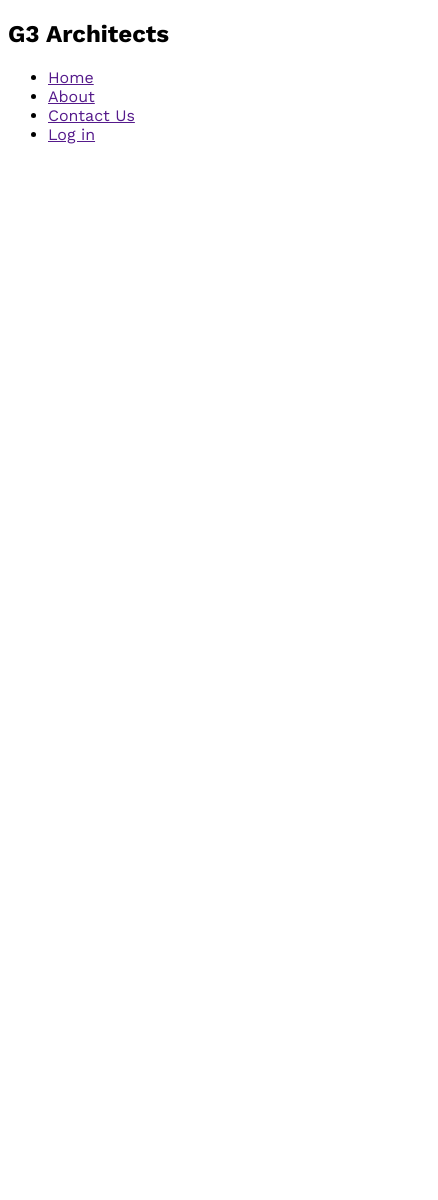
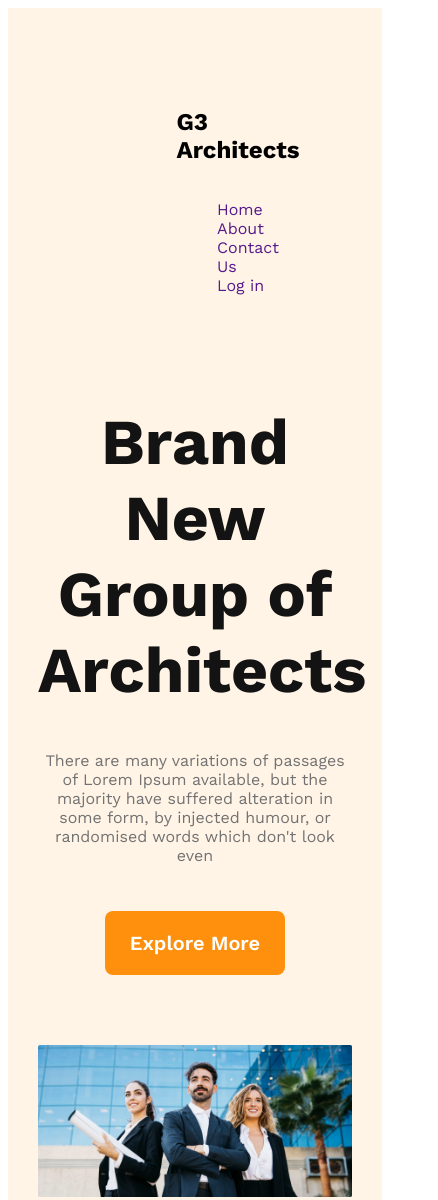
Before and after one commit to RatulDebnathPranob/g3-architects-website-practice, a plain HTML site: page index.html in a window 390 px wide. Shown: the top 1200 px of the page, 438 px wide, since content can reach past the window. Before the commit the page ends 844 px from the top, so only its background shows below. Drawn offline with nearby package versions, Linux system fonts and the light colour scheme.

Commit message:
media queries added

```diff
--- a/index.html
+++ b/index.html
@@ -18,6 +18,15 @@
 
             </ul>
         </nav>
+        <div class="banner-container">
+            <div class="banner-details">
+                <h1 class="banner-name">Brand New Group of Architects
+                </h1>
+                <p class="banner-info">There are many variations of passages of Lorem Ipsum available, but the majority have suffered alteration in some form, by injected humour, or randomised words which don't look even</p>
+                <button class="btn-primary">Explore More</button>
+            </div>
+            <img class="banner-img" src="images/banner.png" alt="">
+        </div>
     </header>
     <main>
 
--- a/style.css
+++ b/style.css
@@ -2,9 +2,98 @@
 
 @import url('https://fonts.googleapis.com/css2?family=Geologica:wght@200&family=Heebo&family=Lato:wght@700&family=Work+Sans:wght@400;600;700&display=swap');
 
-*{
+/* Shared Styles */
+.btn-primary {
+    width: 180px;
+    height: 64px;
+    border-radius: 8px;
+    background-color: #FF900E;
+    border-style: none;
+    color: #FFF;
+    font-size: 20px;
+    font-weight: 600;
+}
+* {
     font-family: 'Geologica', sans-serif;
-font-family: 'Heebo', sans-serif;
-font-family: 'Lato', sans-serif;
-font-family: 'Work Sans', sans-serif;
+    font-family: 'Heebo', sans-serif;
+    font-family: 'Lato', sans-serif;
+    font-family: 'Work Sans', sans-serif;
 }
+
+/* nav styles */
+
+header{
+    background-color: rgba(255, 144, 14, 0.10);
+    padding: 30px 80px;
+}
+
+
+
+nav {
+    display: flex;
+    justify-content: space-between;
+    align-items: center;
+    padding: 50px 200px;
+}
+
+nav ul {
+    display: flex;
+}
+
+nav li {
+    list-style: none;
+    padding-right: 20px;
+}
+
+nav li a {
+    text-decoration: none;
+}
+
+/* Banner styles */
+
+.banner-details {
+    max-width: 800px;
+    text-align: center;
+    margin: 0px auto;
+
+}
+
+.banner-name {
+    color: #131313;
+    font-size: 4rem;
+    font-weight: 700;
+    text-align: center;
+}
+
+.banner-info {
+    color: #727272;
+    font-size: 1rem;
+    padding-bottom: 30px;
+}
+.banner-img{
+    width: 100%;
+    margin-top: 70px;
+
+}
+
+/* Responsive media queries */
+/* Mobile Device */
+@media screen and (max-width:576px) {
+    header{
+        padding: 30px;
+    }
+    nav , nav ul{
+        flex-direction: column;
+    }
+}
+
+/* Medium device or Tablet */
+
+@media screen and (min-width:576px) and (max-width:992px) {
+    header{
+        padding: 30px;
+    }
+    nav{
+        flex-direction: column;
+    }
+}
```
